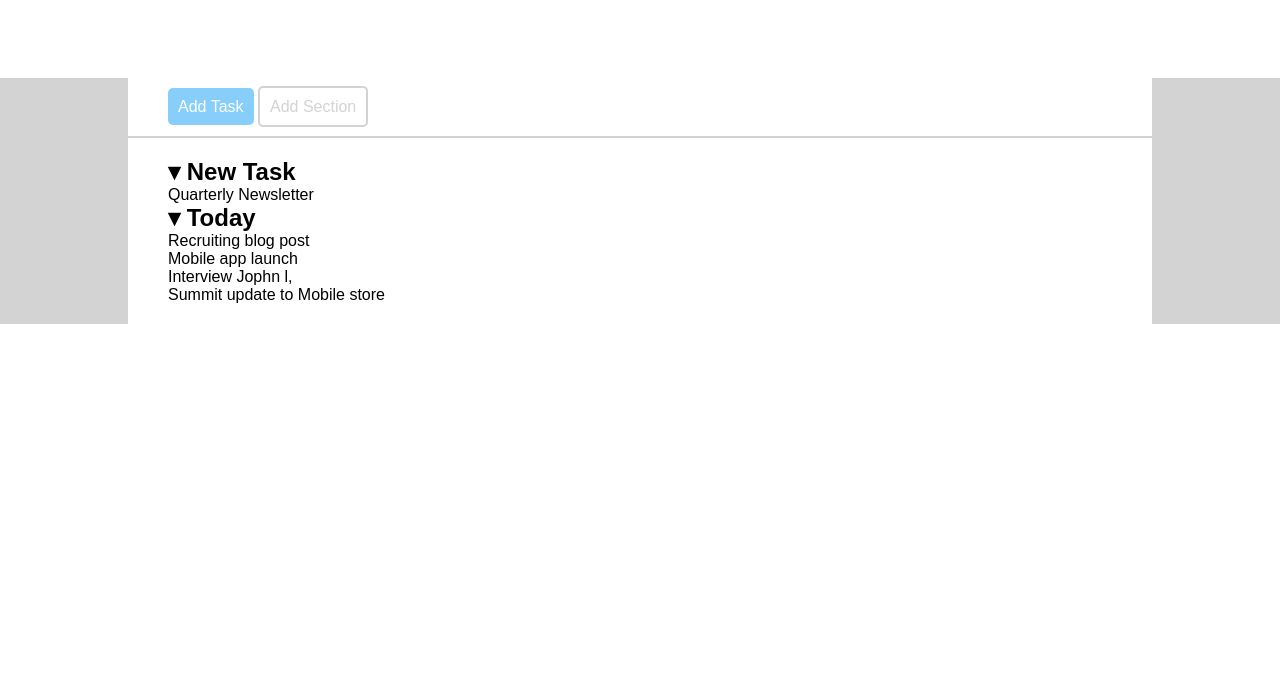
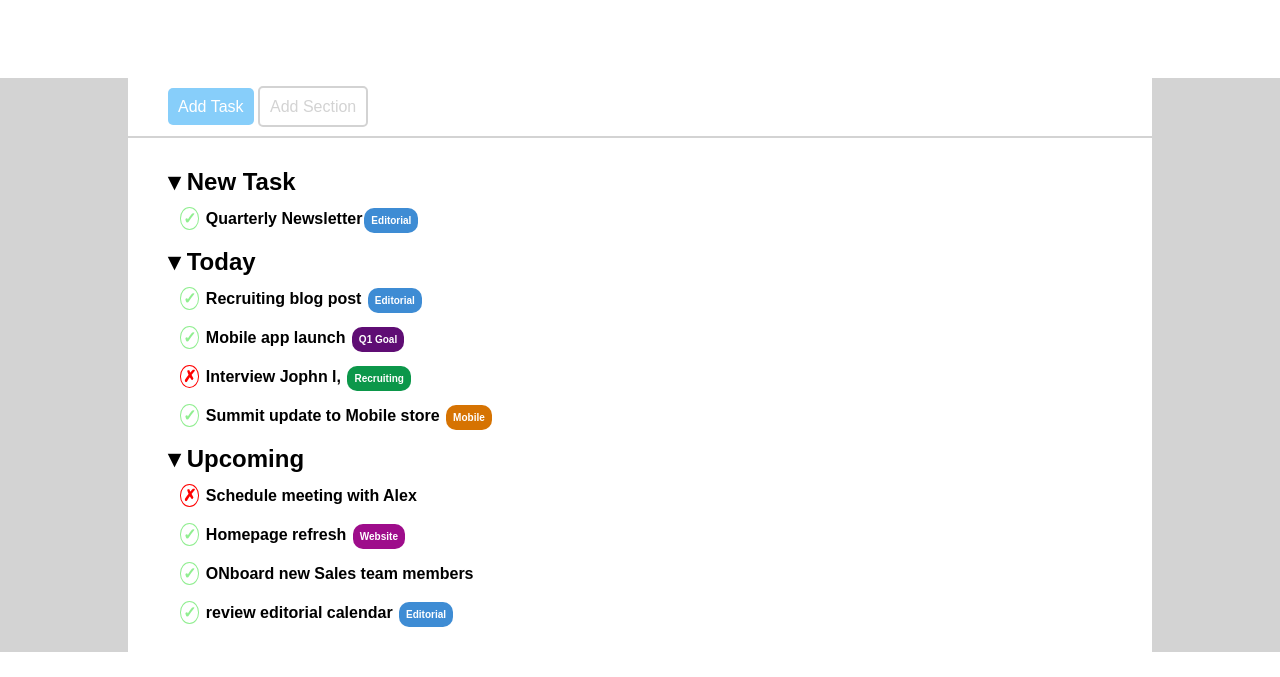
Before and after one commit to gabrivava/html-css-toboolist, a plain HTML site: page index.html in a window 1280 px wide. Shown: the part 123-800 px from the top of the page. Drawn offline with Linux system fonts and the light colour scheme.

Commit message:
complete checkbox

```diff
--- a/index.html
+++ b/index.html
@@ -32,25 +32,41 @@
 
                 <!-- New Task -->
                 <h2> &#X25BE; New Task</h2>
-                <div class="line">
-                    Quarterly Newsletter
-                </div>
+
+                <div class="checkgreen line editorial"> Quarterly Newsletter</div>
+
                 <!-- Today -->
                 <h2> &#X25BE; Today</h2>
-                <div class="line">
+                <div class="checkgreen line editorial">
                     Recruiting blog post
                 </div>
-                <div class="line">
+                <div class="checkgreen line q1goals">
                     Mobile app launch
                 </div>
-                <div class="line">
+                <div class="checkred line recruiting">
                     Interview Jophn l,
                 </div>
-                <div class="line">
+                <div class="checkgreen line mobile">
                     Summit update to Mobile store
                 </div>
 
                 <!-- Upcoming -->
+                <h2> &#X25BE; Upcoming</h2>
+
+                <div class="checkred line">
+                    Schedule meeting with Alex
+                </div>
+                <div class="checkgreen line website">
+                    Homepage refresh
+                </div>
+                <div class="checkgreen line sales">
+                    ONboard new Sales team members
+                </div>
+                <div class="checkgreen line editorial">
+                    review editorial calendar
+                </div>
+
+
             </div>
 
         </div>
--- a/style.css
+++ b/style.css
@@ -57,9 +57,91 @@ main {
     color: lightgrey;
 }
 
+/* Informazioni */
 .informazioni {
     background-color: white;
     padding: 20px 40px;
     margin-top: 2px;
+}
+h2 {
+    margin-top: 10px;
+    margin-bottom: 3px;
+    font-weight: 700;
+}
+.line {
+    padding: 10px;
+    font-weight: 600;
+    font-family: Arial, Helvetica, sans-serif;
+}
+.checkgreen::before {
+    content: "\002713 ";
+    color: lightgreen;
+    border: 1px solid lightgreen;
+    border-radius: 50%;
+    padding: 2px;
+    margin: 2px;
+}
+.checkred::before {
+    content: "\002717 ";
+    color: red;
+    border: 1px solid red;
+    border-radius: 50%;
+    padding: 2px;
+    margin: 2px;
+}
 
+.editorial::after {
+    content: "Editorial";
+    background-color: rgb(62, 140, 212);
+    border-radius: 10px;
+    color: white;
+    padding: 7px;
+    margin: 2px;
+    font-size: 10px;
 }
+.q1goals::after {
+    content: "Q1 Goal";
+    background-color: rgb(95, 13, 116);
+    border-radius: 10px;
+    color: white;
+    padding: 7px;
+    margin: 2px;
+    font-size: 10px;
+}
+.recruiting::after {
+    content: "Recruiting";
+    background-color: rgb(12, 151, 74);
+    border-radius: 10px;
+    color: white;
+    padding: 7px;
+    margin: 2px;
+    font-size: 10px;
+}
+
+.mobile::after {
+    content: "Mobile";
+    background-color: rgb(214, 115, 2);
+    border-radius: 10px;
+    color: white;
+    padding: 7px;
+    margin: 2px;
+    font-size: 10px;
+}
+.slaes::after {
+    content: "Sales";
+    background-color: rgb(86, 179, 0);
+    border-radius: 10px;
+    color: white;
+    padding: 7px;
+    margin: 2px;
+    font-size: 10px;
+}
+.website::after {
+    content: "Website";
+    background-color: rgb(158, 13, 139);
+    border-radius: 10px;
+    color: white;
+    padding: 7px;
+    margin: 2px;
+    font-size: 10px;
+}
```
